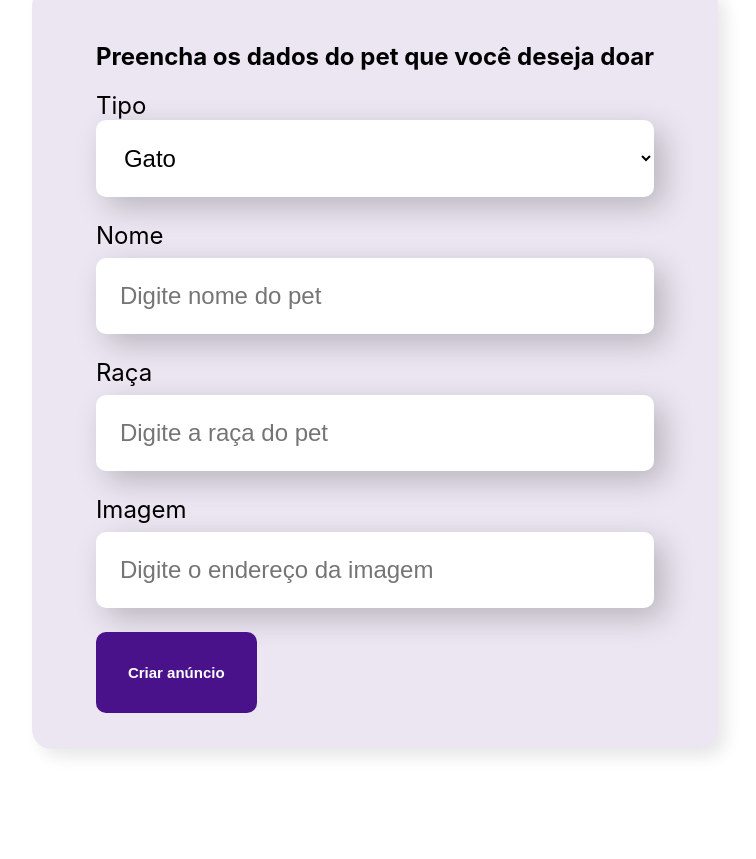
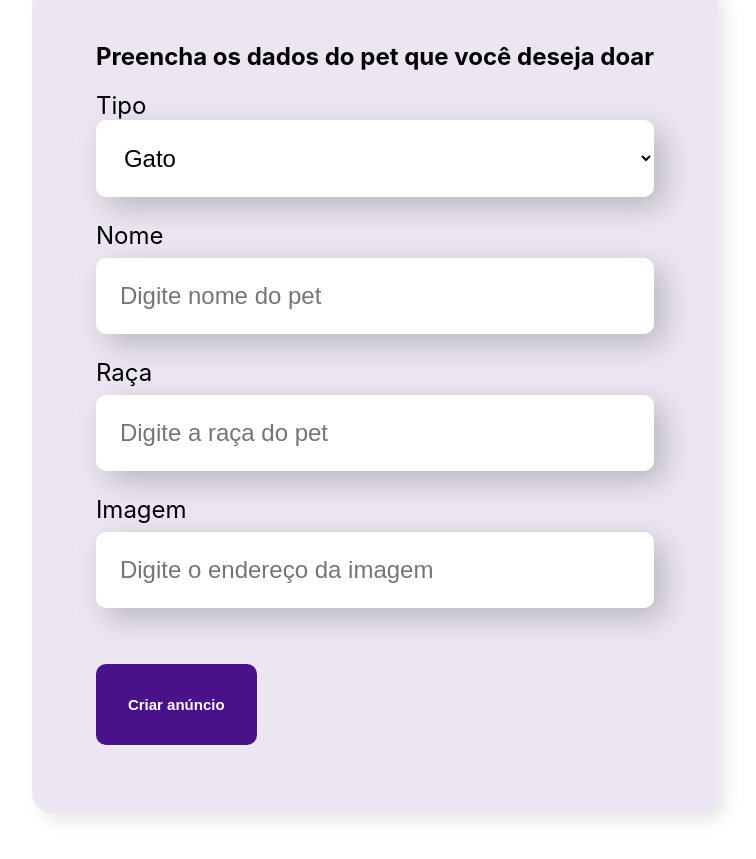
Before and after one commit to charlesqbraga/organo, a React (Create React App) app in the folder organo/: page / in a window 1280 px wide. Shown: the part 459-1318 px from the top of the page, without its empty margins (265-1021 px from the left). Before the commit the page ends 1288 px from the top, so only its background shows below. Built offline with nearby package versions, Linux system fonts and the light colour scheme.

Commit message:
margin no button

```diff
--- a/organo/src/componentes/Botao/Botao.css
+++ b/organo/src/componentes/Botao/Botao.css
@@ -7,6 +7,7 @@
     border: none;
     cursor: pointer;
     color: #fff;
+    margin: 32px 0;
 }
 
 
--- a/organo/src/componentes/Botao/index.js
+++ b/organo/src/componentes/Botao/index.js
@@ -2,7 +2,7 @@ import './Botao.css'
 
 const Botao = (props) => {
     return (<button className='botao' >
-        {props.texto}
+        {props.children}
     </button>)
 }
 
--- a/organo/src/componentes/Formulario/index.js
+++ b/organo/src/componentes/Formulario/index.js
@@ -17,7 +17,9 @@ const Formulario = () => {
                 <CampoTexto label="Nome" placeholder="Digite nome do pet" />
                 <CampoTexto label="Raça" placeholder="Digite a raça do pet" />
                 <CampoTexto label="Imagem" placeholder="Digite o endereço da imagem" />
-                <Botao texto="Criar anúncio"/>
+                <Botao>
+                    Criar anúncio
+                </Botao>
 
             </form>
         </section>
```
